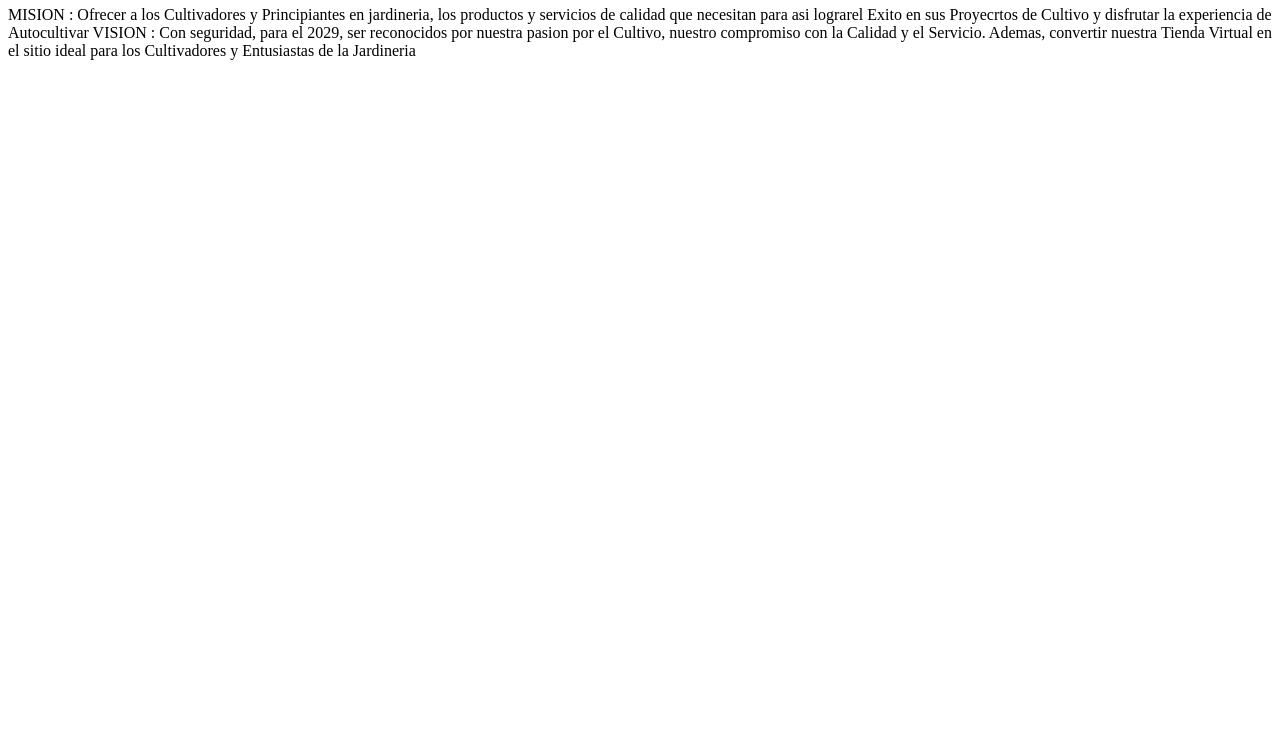
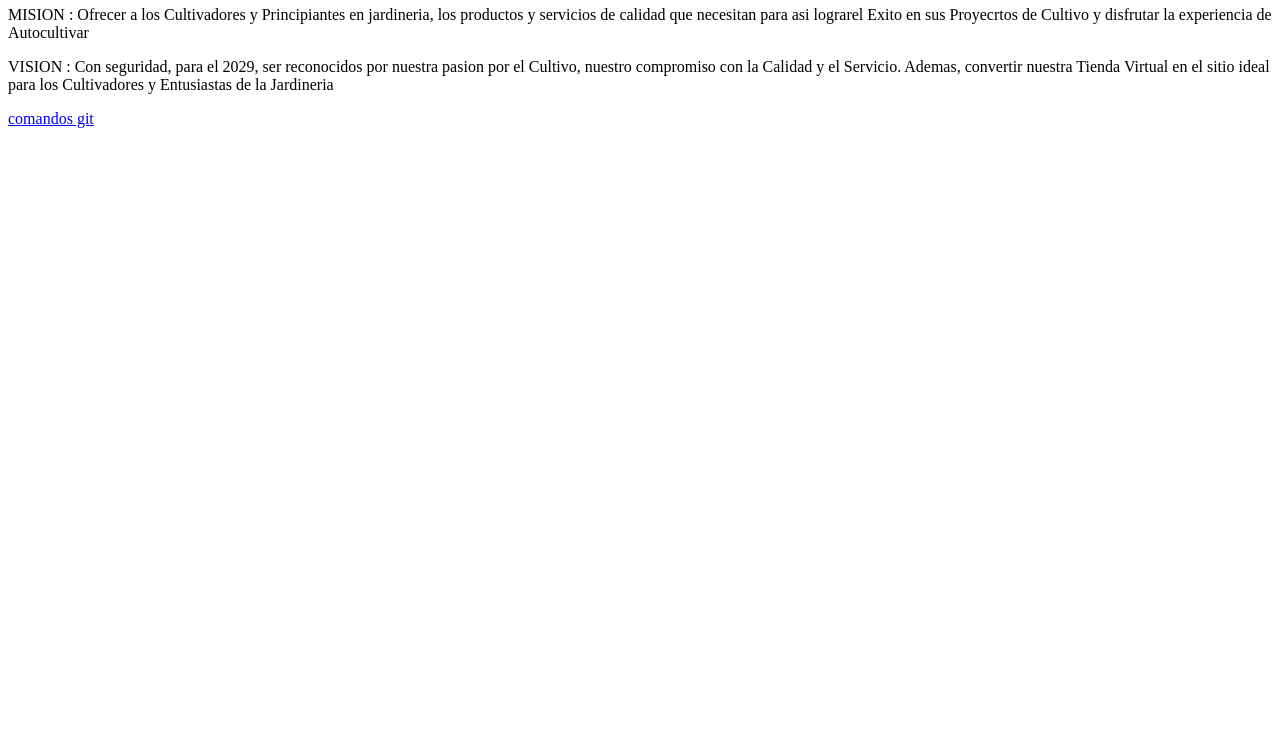
Before and after one commit to LudwinGalvis/prueba6, a plain HTML site: page index.html in a window 1280 px wide. Shown: the part 60-800 px from the top of the page. Drawn offline with Linux system fonts and the light colour scheme.

Commit message:
se añade url elliotgaramendi

```diff
--- a/index.html
+++ b/index.html
@@ -6,8 +6,8 @@
 </head>
 <body>
     <h1>Tienda de cultivo Lets Grow</h1>
-    <p>MISION : Ofrecer a los Cultivadores y Principiantes en jardineria, los productos y servicios de calidad que necesitan para asi lograrel Exito en sus Proyecrtos de Cultivo y disfrutar la experiencia de Autocultivar
-        VISION : Con seguridad, para el 2029, ser reconocidos por nuestra pasion por el Cultivo, nuestro compromiso con la Calidad y el Servicio. Ademas, convertir nuestra Tienda Virtual en el sitio ideal para los Cultivadores y Entusiastas de la Jardineria
-    </p>
+    <p>MISION : Ofrecer a los Cultivadores y Principiantes en jardineria, los productos y servicios de calidad que necesitan para asi lograrel Exito en sus Proyecrtos de Cultivo y disfrutar la experiencia de Autocultivar</p>
+    <p>VISION : Con seguridad, para el 2029, ser reconocidos por nuestra pasion por el Cultivo, nuestro compromiso con la Calidad y el Servicio. Ademas, convertir nuestra Tienda Virtual en el sitio ideal para los Cultivadores y Entusiastas de la Jardineria</p>
+    <a href="https://github.com/elliotgaramendi/learning-git">comandos git
 </body>
 </html>
```
